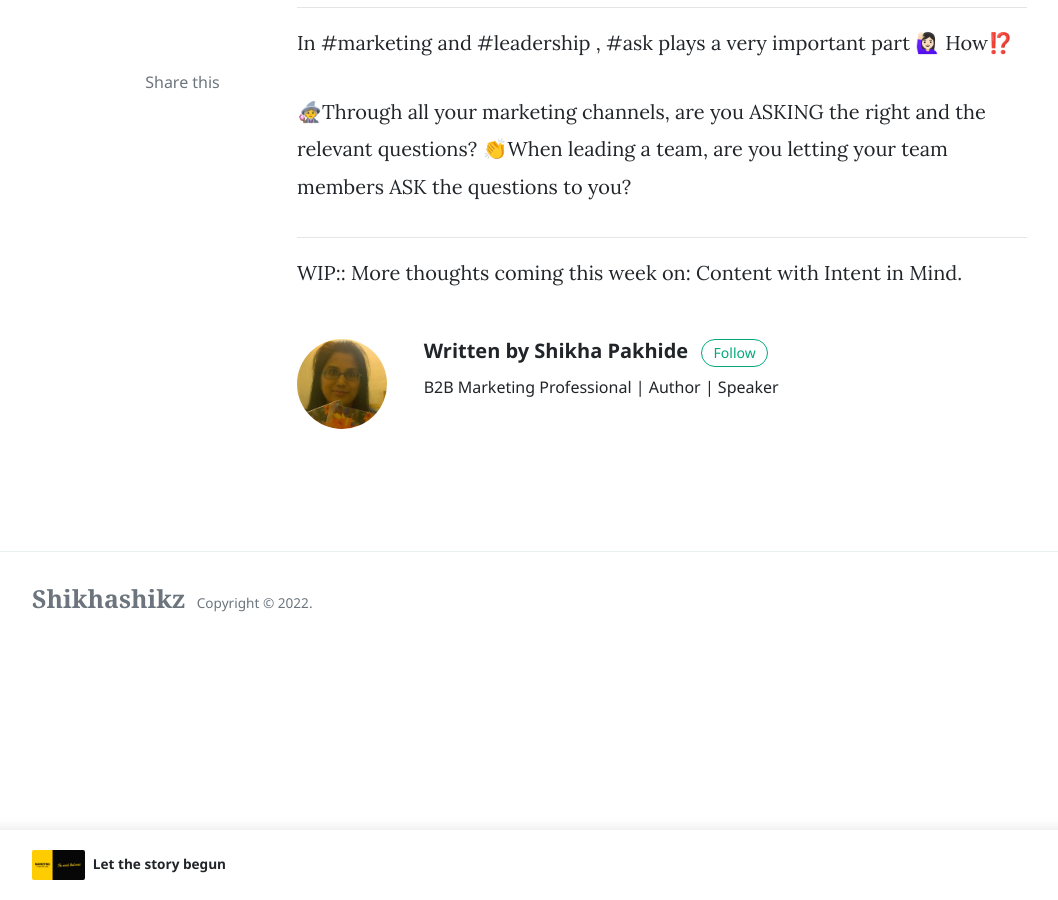
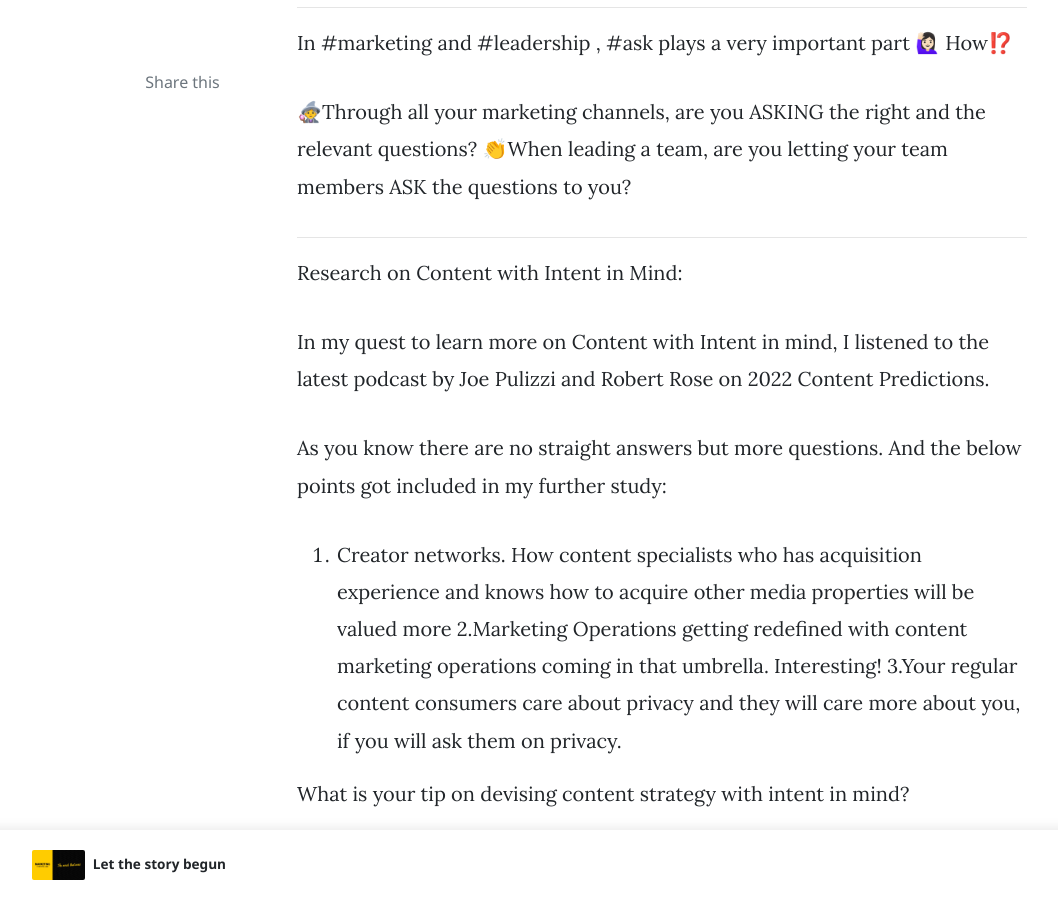
Before and after one commit to shikhashikz/shikhashikz.github.io, a Jekyll site: the page built from _posts/2022-01-10-Ask.md, in a window 1280 px wide and 900 px high, scrolled down 3533 px. Shown: the whole window, without its empty margins (73-1131 px from the left). Built offline with Jekyll 4.4.1, drawn with Linux system fonts in a browser that asks for light colours; nearby versions of some CDN libraries; comment, search, counter and statistics services are not loaded; some of the changed text lies outside the part shown.

Commit message:
Update 2022-01-10-Ask.md

```diff
--- a/_posts/2022-01-10-Ask.md
+++ b/_posts/2022-01-10-Ask.md
@@ -77,4 +77,14 @@ How⁉️
 
 ---
 
-WIP:: More thoughts coming this week on: Content with Intent in Mind.
+Research on Content with Intent in Mind:
+
+In my quest to learn more on Content with Intent in mind, I listened to the latest podcast by Joe Pulizzi and Robert Rose on 2022 Content Predictions.
+
+As you know there are no straight answers but more questions. And the below points got included in my further study:
+
+1. Creator networks. How content specialists who has acquisition experience and knows how to acquire other media properties will be valued more
+2.Marketing Operations getting redefined with content marketing operations coming in that umbrella. Interesting!
+3.Your regular content consumers care about privacy and they will care more about you, if you will ask them on privacy.
+
+What is your tip on devising content strategy with intent in mind?
```
